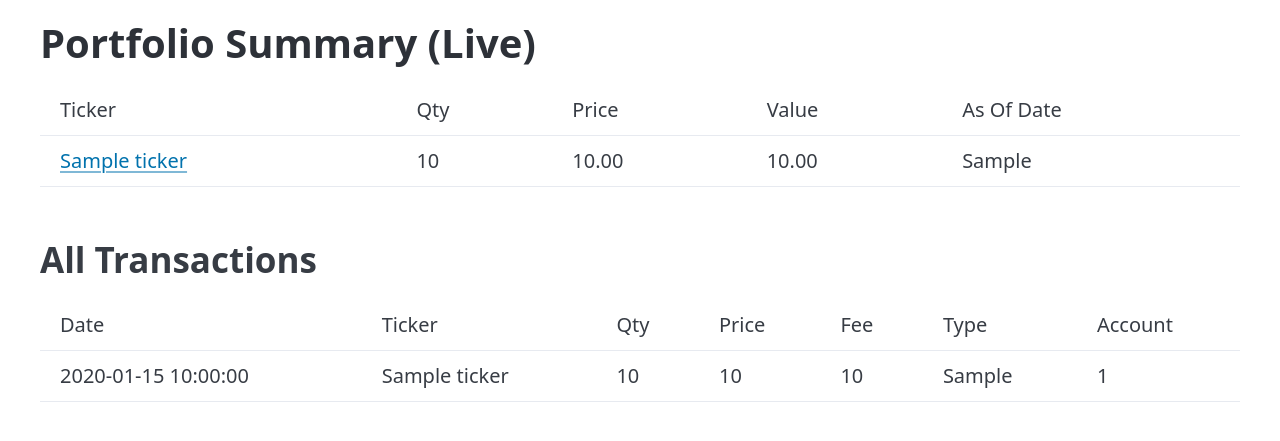
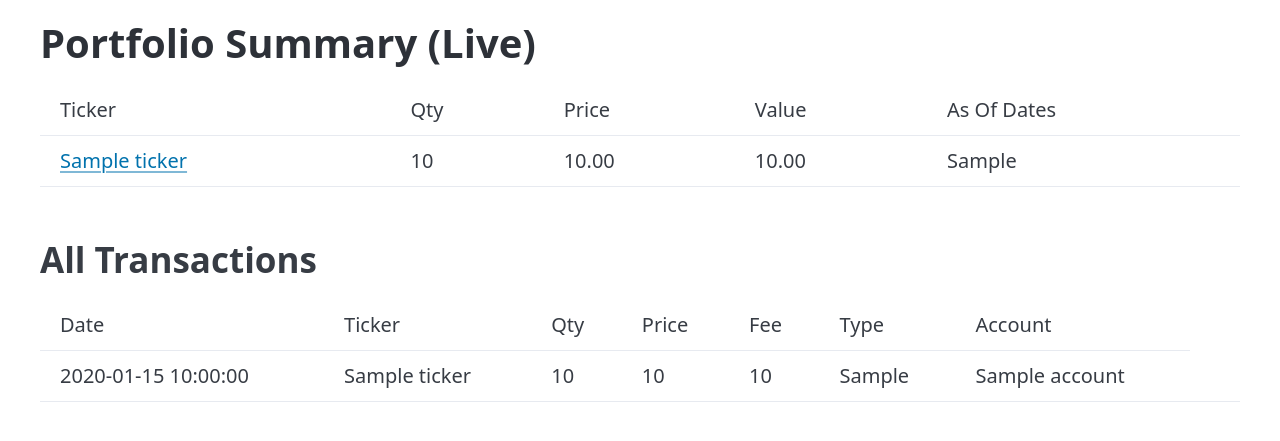
Before and after one commit to ChevySSinSD/investment-tracker, a FastAPI app: template templates/index.html in a window 1280 px wide. Shown: the part 110-551 px from the top of the page. Run offline with FastAPI, Linux system fonts and the light colour scheme; the template is opened without the code that fills it: most values are stand-ins (such as "Sample title", 1, 10 or a date in 2020); some libraries are stand-ins or nearby versions.

Commit message:
Fix Account Name and Dockerfile

```diff
--- a/compose.yml
+++ b/compose.yml
@@ -5,8 +5,10 @@
     build: .
     networks:
       - proxy
+    environment:
+      - UVICORN_RELOAD=true
     volumes:
-      - ./data:/app/data
+      - .:/code
     labels:
       - "traefik.enable=true"
       - "traefik.http.routers.invest.rule=Host(`invest.theroeders.net`)"
--- a/templates/index.html
+++ b/templates/index.html
@@ -3,7 +3,7 @@
   <h1>Portfolio Summary (Live)</h1>
   {% if portfolio %}
   <table>
-    <tr><th>Ticker</th><th>Qty</th><th>Price</th><th>Value</th><th>As Of Date</th></tr>
+    <tr><th>Ticker</th><th>Qty</th><th>Price</th><th>Value</th><th>As Of Dates</th></tr>
     {% for asset in portfolio %}
     <tr>
       <td><a href="/chart/{{ asset.ticker }}">{{ asset.ticker }}</a></td>
@@ -29,7 +29,8 @@
       <td>{{ t.price }}</td>
       <td>{{ t.fee }}</td>
       <td>{{ t.transaction_type }}</td>
-      <td>{{ t.account_id }}</td>
+      <td>{{ t.account.name if t.account else "—" }}</td>
+      <td>
     </tr>
     {% endfor %}
   </table>
```
Also changed, not shown: 2 other files.
